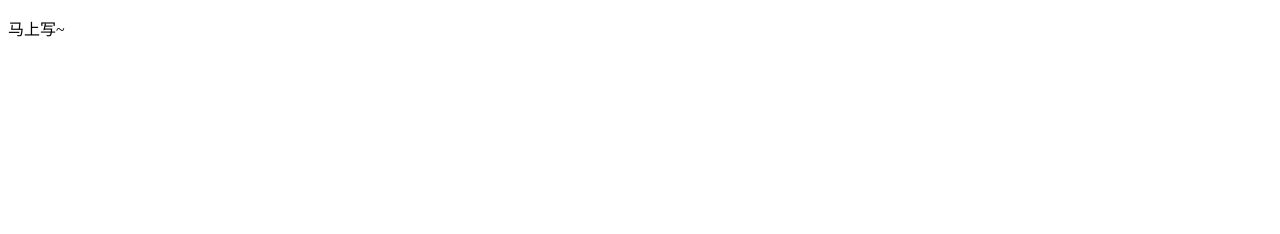
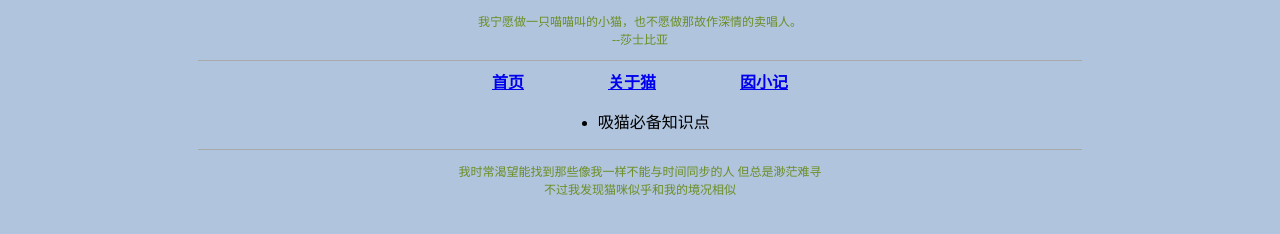
Before and after one commit to fegogo/nan, a plain HTML site: page about cats.html in a window 1280 px wide. Drawn offline with Linux system fonts and the light colour scheme.

Commit message:
basic setting for cats

```diff
--- a/about cats.html
+++ b/about cats.html
@@ -3,7 +3,25 @@
     <head>
         <title>关于猫</title>
     </head>
-    <body>
-        <p>马上写~</p>
+    <body style="background-color: lightsteelblue">
+        <header style="text-align: center;color: olivedrab;font-size: 12px">
+            <p>我宁愿做一只喵喵叫的小猫，也不愿做那故作深情的卖唱人。<br />--莎士比亚</p>
+        </header>
+        <hr style="border:none;border-top: 1px solid darkgray;width: 70%" />
+        <nav style="text-align: center">
+            <a href="http://fegogo.github.io/nan/" style="margin-right: 80px"><b>首页</b></a>
+            <a href="about cats.html" style="margin-right: 80px"><b>关于猫</b></a>
+            <a href="nan's diary.html"><b>囡小记</b></a>
+        </nav>
+
+        <ul style="margin-left: 43.5%">
+            <li>吸猫必备知识点</li>
+
+        </ul>
+
+        <hr style="border:none;border-top: 1px solid darkgray;width: 70%" />
+        <footer style="text-align: center;color: olivedrab;font-size: 12px">
+            <p>我时常渴望能找到那些像我一样不能与时间同步的人 但总是渺茫难寻<br />不过我发现猫咪似乎和我的境况相似</p>
+        </footer>
     </body>
 </html>
```
